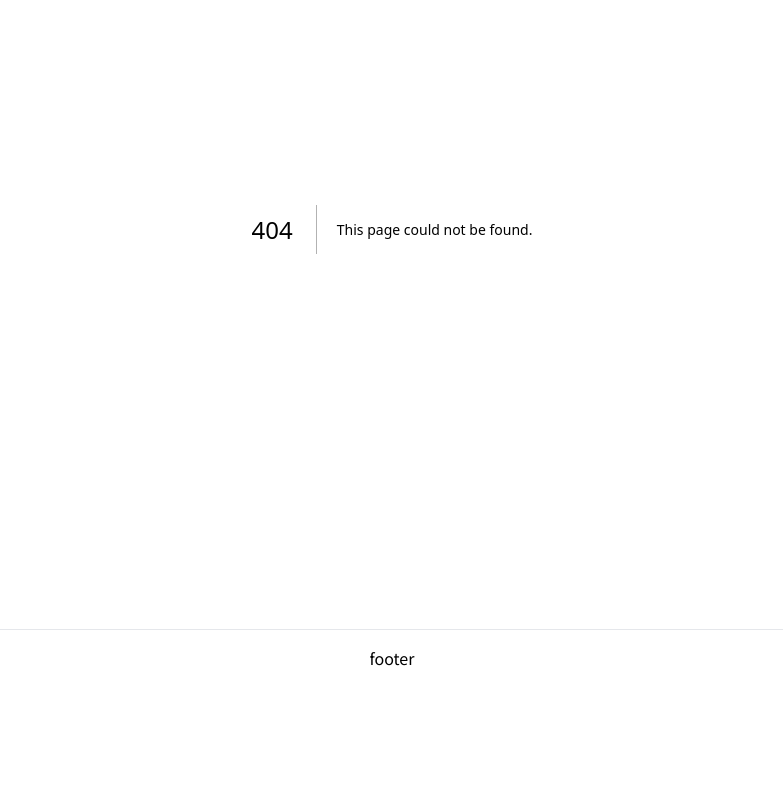
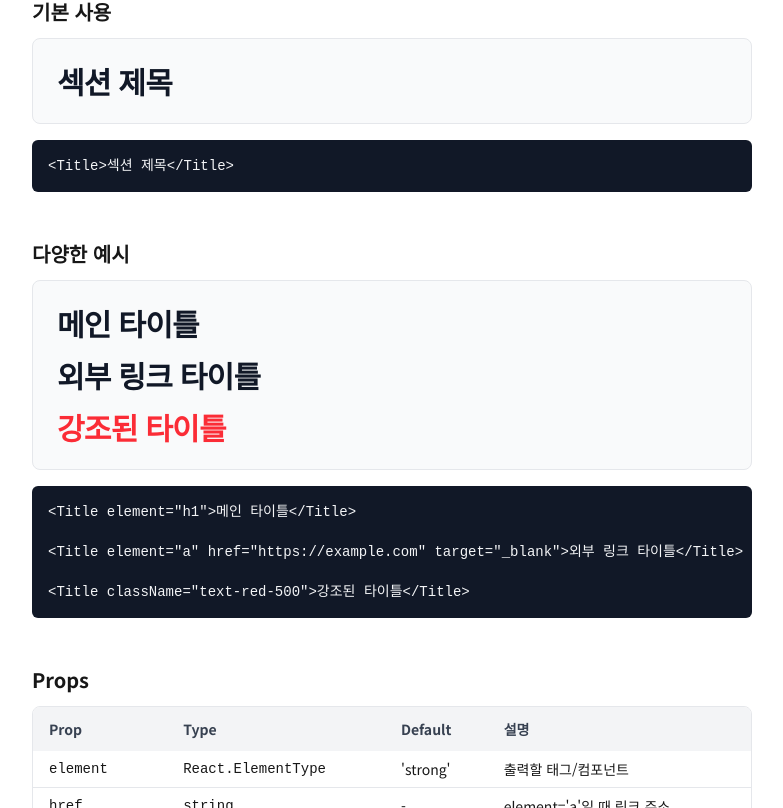
Before and after one commit to Starfish-122/CNX, a Next.js app: page /guide/title in a window 1280 px wide. Before the commit this address had no page. Shown: the part 232-1040 px from the top of the page, without its empty margins (248-1031 px from the left). Before the commit the page ends 918 px from the top, so only its background shows below. Built offline with nearby package versions, Linux system fonts and the light colour scheme.

Commit message:
feat: Title

```diff
--- /dev/null
+++ b/src/app/(pages)/guide/title/page.tsx
@@ -0,0 +1,62 @@
+'use client';
+
+import React from 'react';
+import Title from '@/components/base/Title';
+import GuideLayout from '@/components/guide/GuideLayout';
+import GuideSection from '@/components/guide/GuideSection';
+import ExampleCard from '@/components/guide/ExampleCard';
+import PropsTable from '@/components/guide/PropsTable';
+import CodeTag from '@/components/guide/CodeTag';
+
+export default function TitleGuide() {
+  return (
+    <GuideLayout
+      title="📑 Title Component"
+      description={
+        <>
+          <CodeTag>Title</CodeTag>은 페이지/섹션 타이틀을 일관된 스타일로 출력하는 컴포넌트입니다. <br />
+          <CodeTag>element</CodeTag> 속성으로 HTML 태그/커스텀 컴포넌트를 지정할 수 있으며, <br />
+          <CodeTag>className</CodeTag> 속성으로 추가 커스텀 클래스 또는 tailwind 클래스를 지정할 수 있습니다.
+        </>
+      }
+    >
+      <GuideSection title="기본 사용">
+        <ExampleCard
+          demo={<Title>섹션 제목</Title>}
+          code={`<Title>섹션 제목</Title>`}
+        />
+      </GuideSection>
+
+      <GuideSection title="다양한 예시">
+        <ExampleCard
+          demo={
+            <div className="space-y-4">
+              <Title element="h1">메인 타이틀</Title>
+              <Title element="a" href="https://example.com" target="_blank">
+                외부 링크 타이틀
+              </Title>
+              <Title className="text-red-500">강조된 타이틀</Title>
+            </div>
+          }
+          code={`<Title element="h1">메인 타이틀</Title>
+
+<Title element="a" href="https://example.com" target="_blank">외부 링크 타이틀</Title>
+
+<Title className="text-red-500">강조된 타이틀</Title>`}
+        />
+      </GuideSection>
+
+      <GuideSection title="Props">
+        <PropsTable
+          rows={[
+            { prop: 'element', type: 'React.ElementType', def: `'strong'`, desc: '출력할 태그/컴포넌트' },
+            { prop: 'href', type: 'string', desc: `element='a'일 때 링크 주소` },
+            { prop: 'target', type: 'string', desc: `element='a'일 때 링크 target` },
+            { prop: 'className', type: 'string', desc: '추가 Tailwind 클래스' },
+            { prop: 'children', type: 'React.ReactNode', def: '필수', desc: '표시할 내용' },
+          ]}
+        />
+      </GuideSection>
+    </GuideLayout>
+  );
+}
--- a/src/components/base/Title.tsx
+++ b/src/components/base/Title.tsx
@@ -1,5 +1,37 @@
 'use client';
+import React from 'react';
+import clsx from 'clsx';
+import { twMerge } from 'tailwind-merge';
 
-export default function Title() {
-    return <p>Title</p>;
+type TitleProps = {
+  element?: React.ElementType;
+  children: React.ReactNode;
+  className?: string;
+  href?: string;
+  target?: React.AnchorHTMLAttributes<HTMLAnchorElement>['target'];
+};
+
+export default function Title({
+  element = 'strong',
+  children,
+  className,
+  href,
+  target,
+}: TitleProps) {
+  const rel = target === '_blank' ? 'noopener noreferrer' : undefined; // 보안 관련 코드
+
+  return React.createElement(
+    element,
+    {
+      ...(element === 'a' && { href, target, rel }),
+      className: twMerge(
+        clsx(
+          'cnx-title block font-bold tracking-tight',
+          'text-gray-900 dark:text-gray-100 leading-snug text-3xl',
+          className
+        )
+      ),
+    },
+    children
+  );
 }
```
